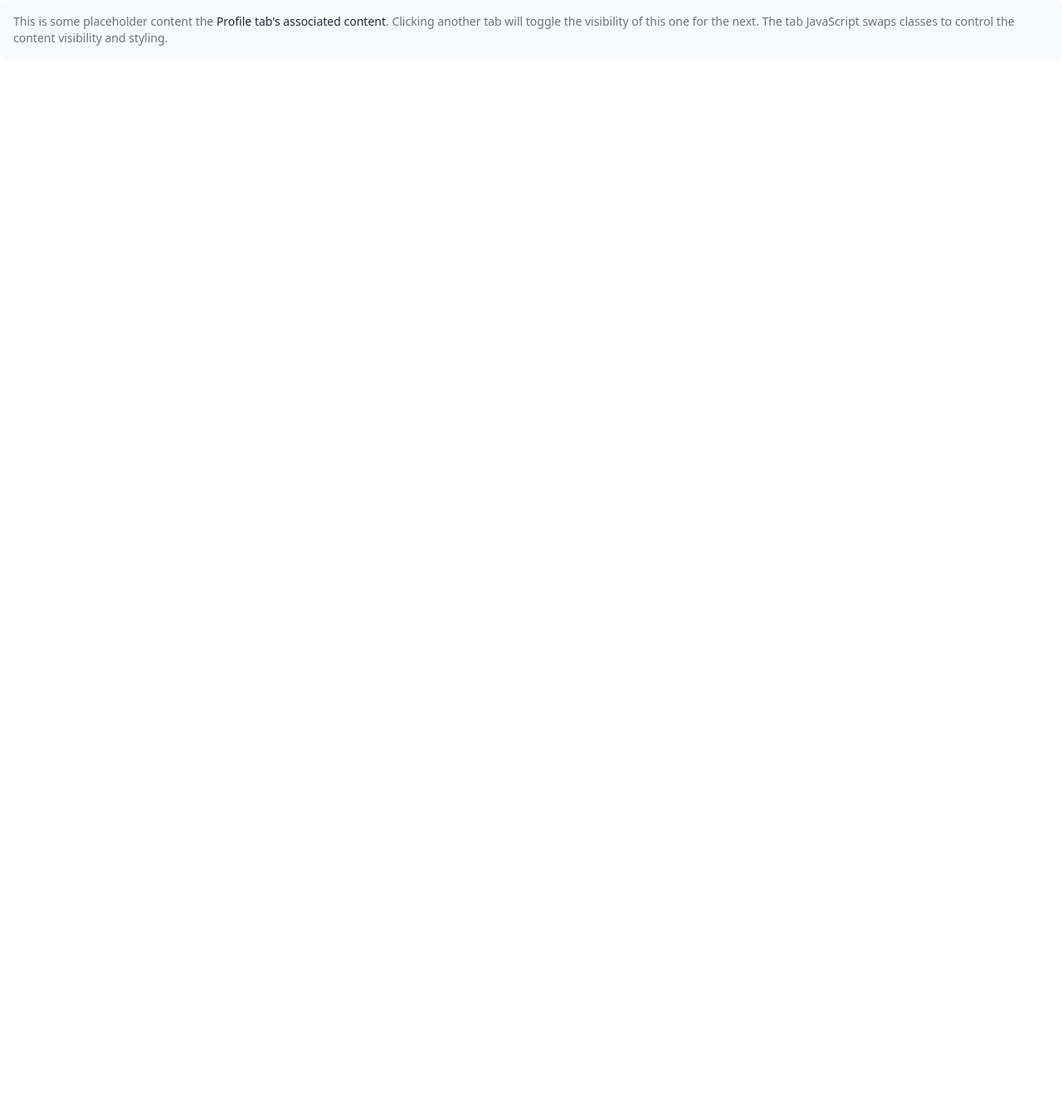
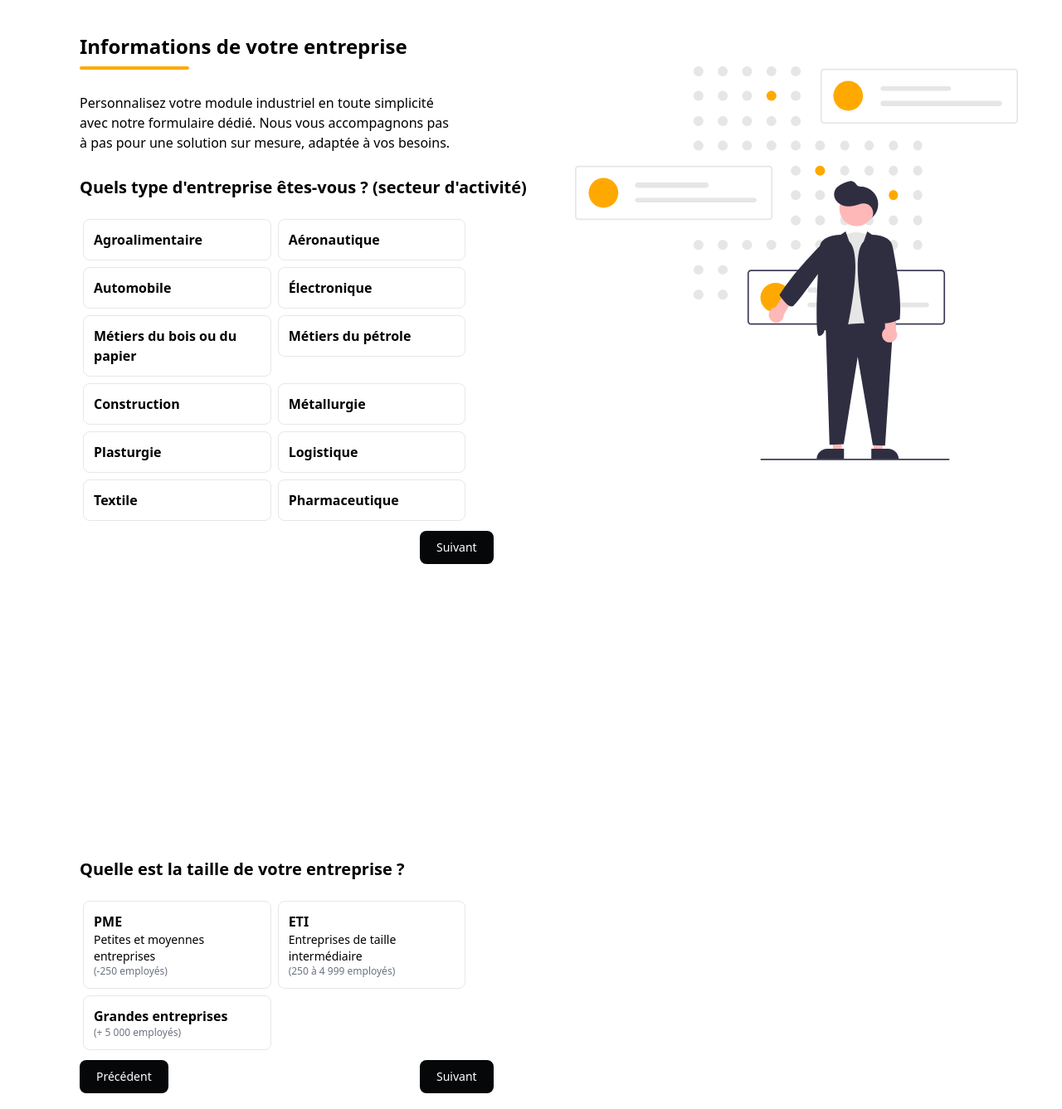
Before and after one commit to Dheliosis/TalkMe, a Nuxt app in the folder app/: page / in a window 1280 px wide. Shown: the top 1337 px of the page at 83% size. Before the commit the page ends 800 px from the top, so only its background shows below. Built offline with nearby package versions, Linux system fonts and the light colour scheme.

Commit message:
Three first questions

```diff
--- a/app/app.vue
+++ b/app/app.vue
@@ -1,5 +1,8 @@
 <script setup>
 import { onMounted } from 'vue'
+import CheckBoxCardList from './components/CheckBoxCardList.vue';
+import Button from './components/Button.vue';
+
 import {
   initAccordions,
   initCarousels,
@@ -28,8 +31,160 @@ onMounted(() => {
   initTabs();
   initTooltips();
 })
+
+const inputsEntrepriseType = [
+  {
+    title: "Agroalimentaire",
+  }, {
+    title: "Aéronautique",
+  }, {
+    title: "Automobile",
+  }, {
+    title: "Électronique",
+  }, {
+    title: "Métiers du bois ou du papier",
+  }, {
+    title: "Métiers du pétrole",
+  }, {
+    title: "Construction",
+  }, {
+    title: "Métallurgie",
+  }, {
+    title: "Plasturgie",
+  }, {
+    title: "Logistique",
+  }, {
+    title: "Textile",
+  }, {
+    title: "Pharmaceutique",
+  },
+]
+
+const inputsLogicielType = [
+  {
+    title: "Systèmes ERP",
+    subtitle: "(Enterprise Resource Planning)"
+  },
+  {
+    title: "Systèmes MES",
+    subtitle: "(Manufacturing Execution System)"
+  },
+  {
+    title: "Logiciels de CAO",
+    subtitle: "(Conception Assistée par Ordinateur)"
+  },
+  {
+    title: "Logiciels de FAO",
+    subtitle: "(Fabrication Assistée par Ordinateur)"
+  }, {
+    title: "Logiciels de SCM",
+    subtitle: "(Supply Chain Management)"
+  }, {
+    title: "Logiciels PLM",
+    subtitle: "(Product Lifecycle Management)"
+  }, {
+    title: "Autres"
+  },
+]
+
+const radioInputsEntrepriseSize = [
+  {
+    title: "PME",
+    subtitle: 'Petites et moyennes entreprises',
+    chiffre: "(-250 employés)"
+  }, {
+    title: "ETI",
+    subtitle: 'Entreprises de taille intermédiaire',
+    chiffre: "(250 à 4 999 employés)"
+
+  }, {
+    title: "Grandes entreprises",
+    chiffre: "(+ 5 000 employés)"
+  },
+]
 </script>
 
 <template>
-  <Tabs :steps="['profile', 'dashboard', 'settings', 'contacts']" />
+  <div class="mx-24 my-10 ">
+    <div class="flex w-full">
+
+      <div class="w-1/2 h-screen scroll-smooth">
+        <section id="entrepriseType">
+          <div class="w-max mb-7">
+            <h1 class="text-2xl font-semibold">Informations de votre entreprise</h1>
+            <div class="w-1/3 h-1 bg-primary-500 rounded mt-2"></div>
+          </div>
+          <p class="w-5/6">
+            Personnalisez votre module industriel en toute simplicité avec notre formulaire dédié. Nous vous accompagnons
+            pas
+            à
+            pas pour une solution sur mesure, adaptée à vos besoins.
+          </p>
+
+          <div class="mt-7">
+            <h2 class="text-xl font-semibold">Quels type d'entreprise êtes-vous ? (secteur d'activité)</h2>
+            <div class="mt-5">
+              <RadioCardList :inputs="inputsEntrepriseType" />
+            </div>
+            <div class="h-max flex mt-2 justify-end w-11/12">
+              <a href="#entrepriseSize">
+                <Button action="Suivant" />
+              </a>
+            </div>
+          </div>
+
+        </section>
+        <section id="entrepriseSize" class="mt-24 h-screen flex items-center w-full">
+          <div class="w-full">
+            <h2 class="text-xl font-semibold">Quelle est la taille de votre entreprise ?</h2>
+            <div class="mt-5">
+              <RadioCardList :inputs="radioInputsEntrepriseSize" />
+            </div>
+            <div class="h-max flex mt-2 justify-between w-11/12">
+              <a href="#entrepriseType">
+                <Button action="Précédent" />
+              </a>
+              <a href="#tools">
+                <Button action="Suivant" />
+              </a>
+            </div>
+
+          </div>
+        </section>
+        <section id="tools" class="mt-24 h-screen flex items-center">
+          <div>
+            <div class="w-max mb-10">
+              <h1 class="text-2xl font-semibold">Vos outils actuels</h1>
+              <div class="w-2/3 h-1 bg-primary-500 rounded mt-2"></div>
+            </div>
+            <p class="w-5/6">
+              Les logiciels peuvent entraver la productivité industrielle. Transformer ces frustrations en solutions
+              fluides
+              est essentiel pour une performance optimale.
+            </p>
+
+            <div class="mt-10">
+              <h2 class="text-xl font-semibold">Quels types de logiciels utilisez-vous ?</h2>
+              <div class="mt-5">
+                <CheckBoxCardList :inputs="inputsLogicielType" />
+              </div>
+              <div class="h-max flex mt-2 justify-between w-11/12">
+                <a href="#entrepriseSize">
+                  <Button action="Précédent" />
+                </a>
+                <a href="">
+                  <Button action="Suivant" />
+                </a>
+              </div>
+            </div>
+          </div>
+        </section>
+      </div>
+
+      <div class="w-1/2 flex items-center justify-center fixed right-0 top-20">
+        <img src="./public/entreprise.svg" class="w-5/6" />
+      </div>
+    </div>
+
+  </div>
 </template>
--- a/app/components/Button.vue
+++ b/app/components/Button.vue
@@ -14,12 +14,16 @@ const { action, handler } = props;
 
 <template>
     <div class="flex">
-        <div class="flex items-center h-5">
-            <button type="button" class="text-white bg-[#050708] hover:bg-[#050708]/90 focus:ring-4 focus:outline-none focus:ring-[#050708]/50 font-medium rounded-lg text-sm px-5 py-2.5 text-center inline-flex items-center dark:focus:ring-[#050708]/50 dark:hover:bg-[#050708]/30 mr-2 mb-2" v-on:click="handler">
+        <div class="flex items-center h-max">
+            <button type="button"
+                class="text-white bg-[#050708] hover:bg-[#050708]/90 focus:ring-4 focus:outline-none focus:ring-[#050708]/50 font-medium rounded-lg text-sm px-5 py-2.5 text-center inline-flex items-center dark:focus:ring-[#050708]/50 dark:hover:bg-[#050708]/30"
+                v-on:click="handler">
                 {{ action }}
-                <svg class="w-4 h-4 text-white-800 dark:text-white" aria-hidden="true" xmlns="http://www.w3.org/2000/svg" fill="none" viewBox="-3 0 10 14">
-                    <path stroke="currentColor" stroke-linecap="round" stroke-linejoin="round" stroke-width="2" d="M5 1v12m0 0 4-4m-4 4L1 9"/>
-                </svg>
+                <!-- <svg class="w-4 h-4 text-white-800 dark:text-white" aria-hidden="true" xmlns="http://www.w3.org/2000/svg"
+                    fill="none" viewBox="-3 0 10 14">
+                    <path stroke="currentColor" stroke-linecap="round" stroke-linejoin="round" stroke-width="2"
+                        d="M5 1v12m0 0 4-4m-4 4L1 9" />
+                </svg> -->
             </button>
         </div>
     </div>
--- a/app/components/CheckBoxCardList.vue
+++ b/app/components/CheckBoxCardList.vue
@@ -10,7 +10,7 @@ const props = defineProps(
 </script>
 
 <template>
-	<ul class=" flex flex-wrap w-full gap-6">
-		<Checkbox v-for="input in inputs" :title="input.title" />
+	<ul class=" flex flex-wrap w-full gap-3">
+		<Checkbox v-for="input in inputs" :title="input.title" :subtitle="input.subtitle" />
 	</ul>
 </template>
--- a/app/components/CheckboxCard.vue
+++ b/app/components/CheckboxCard.vue
@@ -2,17 +2,19 @@
 const props = defineProps(
 	{
 		title: String,
+		subtitle: String
 	}
 )
 </script>
 
 <template>
-	<li class="w-1/5">
+	<li class="w-5/12 min-w-min">
 		<input type="checkbox" :id="title" value="" class="hidden peer" required="">
 		<label :for="title"
-			class="inline-flex items-center justify-between w-full p-5 text-black font-bold bg-white border-2 border-gray-200 rounded-lg cursor-pointer dark:hover:text-gray-300 dark:border-gray-700 peer-checked:border-primary-500 hover:text-dark dark:peer-checked:text-gray-300 peer-checked:text-black peer-checked:bg-primary-50 hover:bg-gray-50 dark:text-gray-400 dark:bg-gray-800 dark:hover:bg-gray-700">
+			class="inline-flex items-center justify-between w-full p-3 text-black font-semibold bg-white border-2 border-gray-200 rounded-lg cursor-pointer dark:hover:text-gray-300 dark:border-gray-700 peer-checked:border-primary-500 hover:text-dark dark:peer-checked:text-gray-300 peer-checked:text-black peer-checked:bg-primary-50 hover:bg-gray-50 dark:text-gray-400 dark:bg-gray-800 dark:hover:bg-gray-700">
 			<div class="block">
-				<div class="w-full text-sm">{{ title }}</div>
+				<div class="w-full text-base">{{ title }}</div>
+				<div class="w-full text-xs">{{ subtitle }}</div>
 			</div>
 		</label>
 	</li>
--- a/app/components/RadioCard.vue
+++ b/app/components/RadioCard.vue
@@ -9,15 +9,15 @@ const props = defineProps(
 </script>
 
 <template>
-	<li class="w-[15rem] justify-center items-center">
+	<li class="w-5/12 my-1 mx-1	">
 		<input type="radio" :id="title" name="hosting" :value="title" class="hidden peer" required>
 		<label :for="title"
-			class="flex justify-center w-full p-5 text-black bg-white border border-gray-200 rounded-lg cursor-pointer dark:hover:text-gray-300 dark:border-gray-700 dark:peer-checked:text-blue-500 peer-checked:text-dark hover:text-gray-600 hover:bg-gray-100 dark:text-gray-400 dark:bg-gray-800 dark:hover:bg-gray-700 peer-checked:border-primary-500 peer-checked:bg-primary-50">
+			class="flex w-full p-3 text-black bg-white border border-gray-200 rounded-lg cursor-pointer dark:hover:text-gray-300 dark:border-gray-700 dark:peer-checked:text-blue-500 peer-checked:text-dark hover:text-gray-600 hover:bg-gray-100 dark:text-gray-400 dark:bg-gray-800 dark:hover:bg-gray-700 peer-checked:border-primary-500 peer-checked:bg-primary-50">
 
-			<div class="flex flex-col justify-center">
-				<p class="text-center text-base font-semibold">{{ title }}</p>
-				<p class="text-center text-sm">{{ subtitle }}</p>
-				<p class="text-center text-xs text-gray-500">{{ chiffre }}</p>
+			<div class="text-left">
+				<p class="text-base font-semibold">{{ title }}</p>
+				<p class="text-sm">{{ subtitle }}</p>
+				<p class="text-xs text-gray-500">{{ chiffre }}</p>
 			</div>
 		</label>
 	</li>
--- a/app/components/RadioCardList.vue
+++ b/app/components/RadioCardList.vue
@@ -10,7 +10,7 @@ const props = defineProps(
 </script>
 
 <template>
-	<ul class="w-full">
+	<ul class="w-full flex flex-wrap">
 		<RadioCard v-for="input in inputs" :title="input.title" :subtitle="input.subtitle" :chiffre="input.chiffre" />
 	</ul>
 </template>
```
Also changed, not shown: app/public/entreprise.svg (added).
